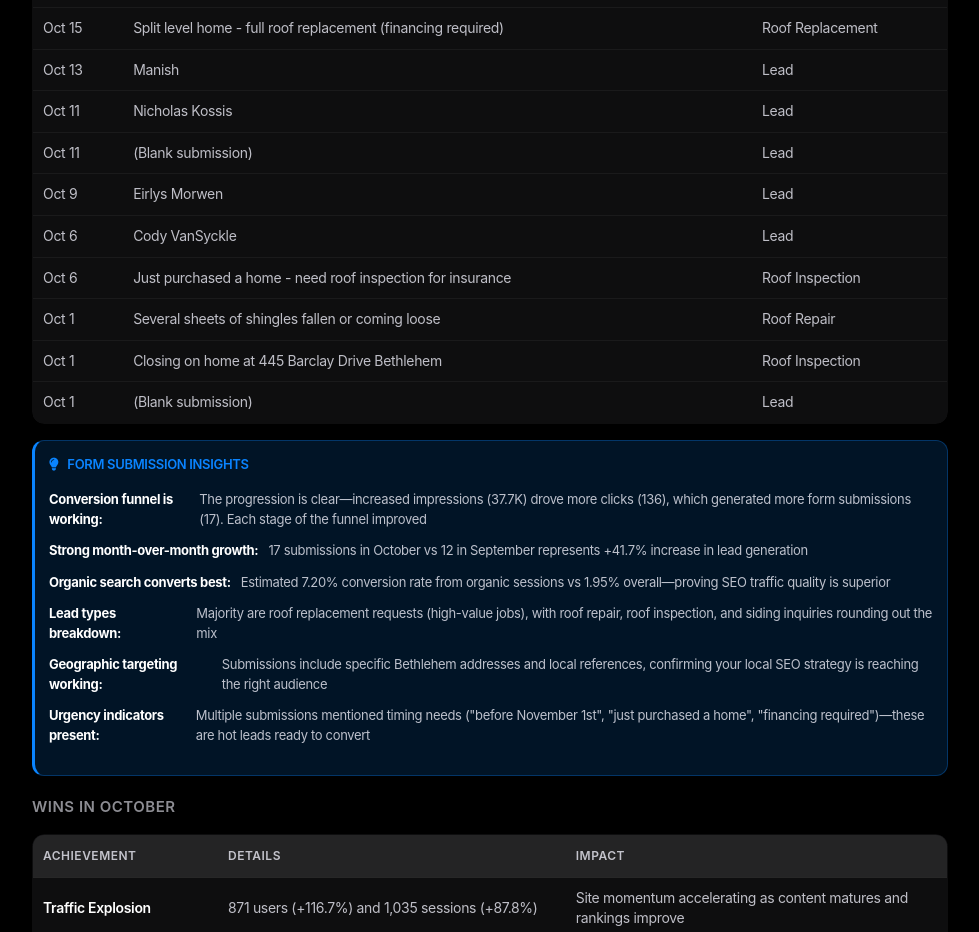
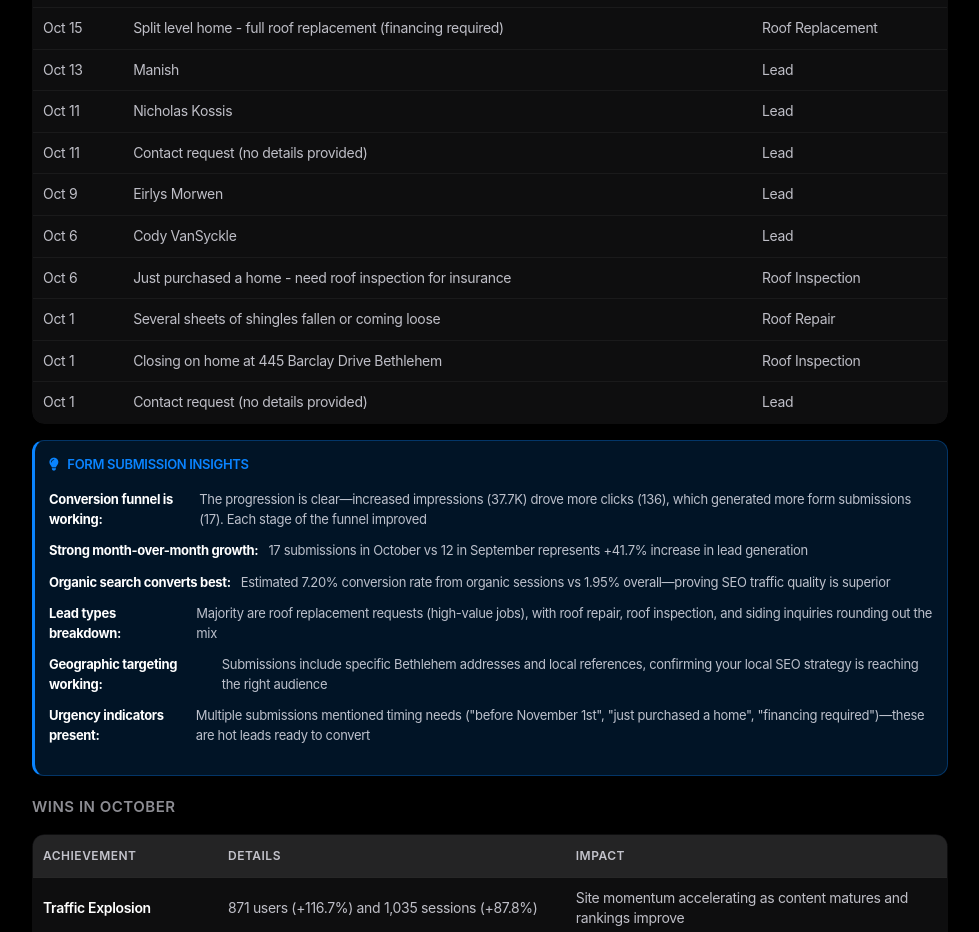
Before and after one commit to DBray33/vprc-progress-reports, a plain HTML site: page reports/october-2025.html in a window 1280 px wide. Shown: the part 8640-9572 px from the top of the page, without its empty margins (150-1129 px from the left). Drawn offline with nearby package versions, Linux system fonts and the light colour scheme.

Commit message:
Update blank submission wording
- Changed '(Blank submission)' to 'Contact request (no details provided)'
- More professional wording that doesn't imply spam submissions

```diff
--- a/reports/october-2025.html
+++ b/reports/october-2025.html
@@ -1595,7 +1595,7 @@
                     </tr>
                     <tr>
                         <td>Oct 11</td>
-                        <td>(Blank submission)</td>
+                        <td>Contact request (no details provided)</td>
                         <td>Lead</td>
                     </tr>
                     <tr>
@@ -1625,7 +1625,7 @@
                     </tr>
                     <tr>
                         <td>Oct 1</td>
-                        <td>(Blank submission)</td>
+                        <td>Contact request (no details provided)</td>
                         <td>Lead</td>
                     </tr>
                 </tbody>
```
